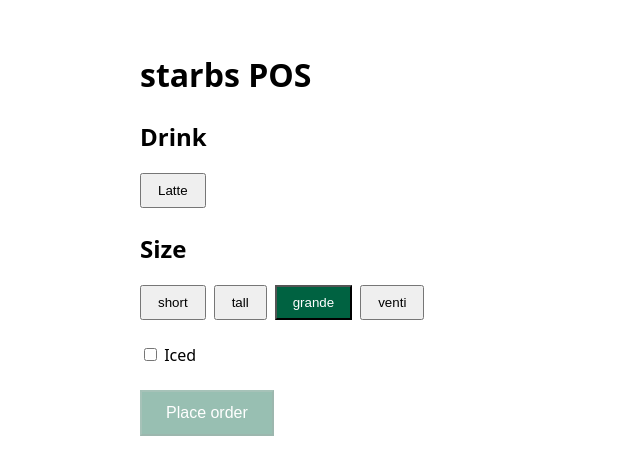
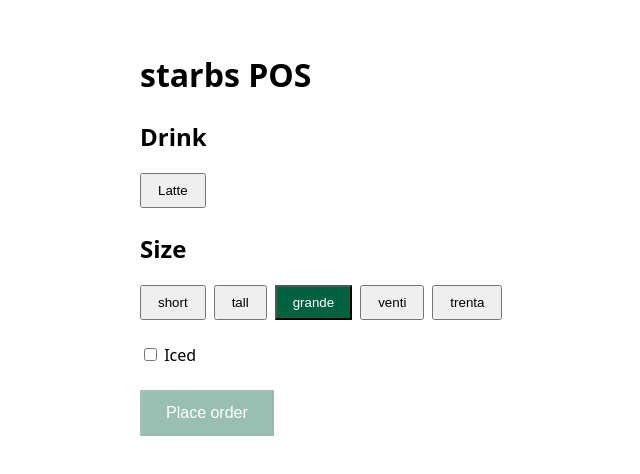
Before and after one commit to Marcaus-Cruz/starbs, a Vue app: page /pos in a window 1280 px wide. Shown: the top 474 px of the page, without its empty margins (180-820 px from the left). Built offline with nearby package versions, Linux system fonts and the light colour scheme.

Commit message:
Add size, make code legible

```diff
--- a/src/types.ts
+++ b/src/types.ts
@@ -1,4 +1,4 @@
-export type Size = 'short' | 'tall' | 'grande' | 'venti';
+export type Size = 'short' | 'tall' | 'grande' | 'venti' | 'trenta';
 
 export type IngredientMap = Record<string, { quantity: number; unit: string }>;
 
--- a/src/views/PosView.vue
+++ b/src/views/PosView.vue
@@ -10,7 +10,7 @@ const selectedDrinkId = ref<number | null>(null);
 const selectedSize = ref<Size>('grande');
 const iced = ref(false);
 
-const sizes: Size[] = ['short', 'tall', 'grande', 'venti'];
+const sizes: Size[] = ['short', 'tall', 'grande', 'venti', 'trenta'];
 
 function placeOrder() {
   if (selectedDrinkId.value === null) return;
@@ -29,24 +29,24 @@ function placeOrder() {
     <section>
       <h2>Drink</h2>
       <button
-        v-for="d in drinks"
-        :key="d.id"
-        :class="{ active: selectedDrinkId === d.id }"
-        @click="selectedDrinkId = d.id"
+        v-for="drink in drinks"
+        :key="drink.id"
+        :class="{ active: selectedDrinkId === drink.id }"
+        @click="selectedDrinkId = drink.id"
       >
-        {{ d.name }}
+        {{ drink.name }}
       </button>
     </section>
 
     <section>
       <h2>Size</h2>
       <button
-        v-for="s in sizes"
-        :key="s"
-        :class="{ active: selectedSize === s }"
-        @click="selectedSize = s"
+        v-for="size in sizes"
+        :key="size"
+        :class="{ active: selectedSize === size }"
+        @click="selectedSize = size"
       >
-        {{ s }}
+        {{ size }}
       </button>
     </section>
 
```
